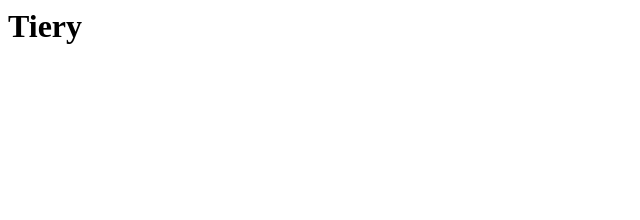
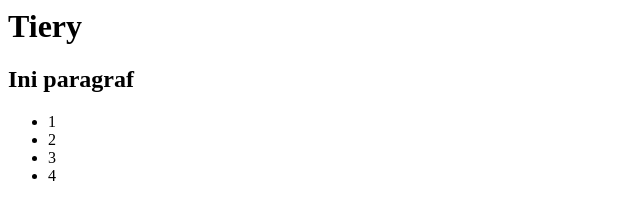
Before and after one commit to AdityaPratama2824/Latihan_git5, a plain HTML site: page index1.html in a window 1280 px wide. Shown: the whole page, without its empty margins (0-640 px from the left). Drawn offline with Linux system fonts and the light colour scheme.

Commit message:
Add List and paragraph

```diff
--- a/index1.html
+++ b/index1.html
@@ -6,5 +6,12 @@
 </head>
 <body>
     <h1>Tiery</h1>
+    <h2>Ini paragraf</h2>
+    <ul>
+        <li>1</li>
+        <li>2</li>
+        <li>3</li>
+        <li>4</li>
+    </ul>
 </body>
 </html>
```
